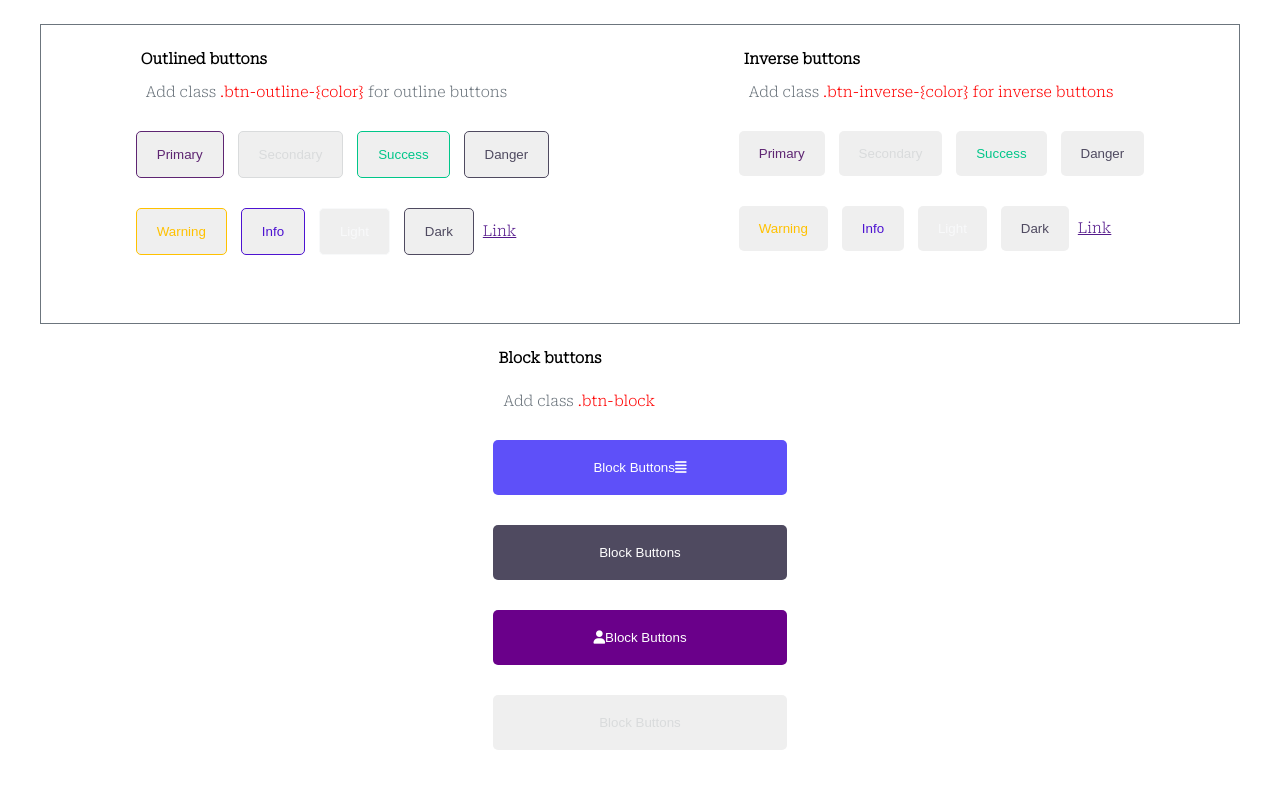
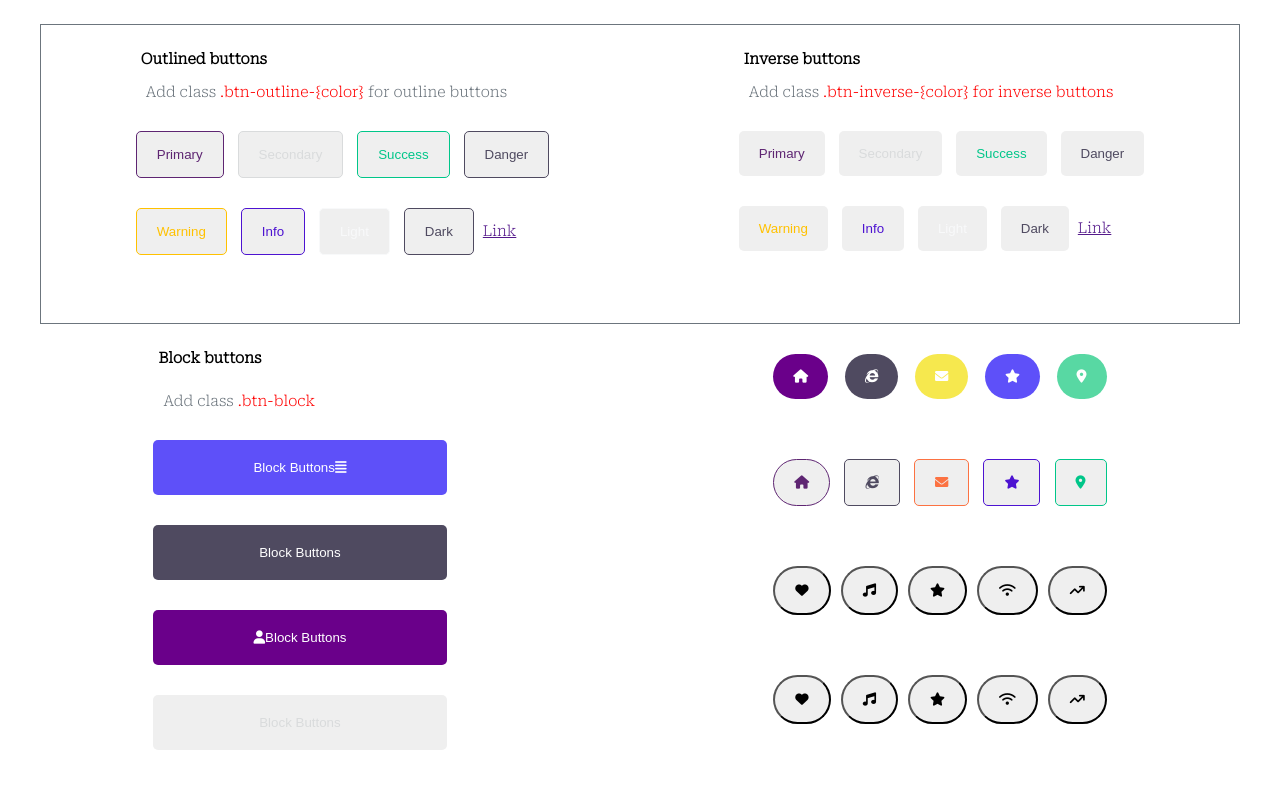
Before and after one commit to GulsenZalova/PragmatechFrontendProject, a plain HTML site: page UtilityClassesInCSS/index.html in a window 1280 px wide. Shown: the part 326-1124 px from the top of the page. Drawn offline with Linux system fonts and the light colour scheme.

Commit message:
button task update

```diff
--- a/UtilityClassesInCSS/CSS/common.css
+++ b/UtilityClassesInCSS/CSS/common.css
@@ -86,11 +86,11 @@ body{
     color: var(--white);
     background-color: var(--success);
 }
-.text_color_d{
+.text_color_danger{
     color: var(--danger);
     border: 1px solid var(--danger) ;
 }
-.text_color_d:hover{
+.text_color_danger:hover{
     color: var(--white);
     background-color: var(--danger);
 }
--- a/UtilityClassesInCSS/index.html
+++ b/UtilityClassesInCSS/index.html
@@ -93,6 +93,39 @@
         <button type="button" class="btn btn_white  border btn_primary  btn_padding_large btn_radius_small"><i class="fa-solid fa-user"></i>Block Buttons</button>
         <button type="button" class="btn btn_black  border text_color_s  btn_padding_large btn_radius_small">Block Buttons</button> <br>
     </div>
+
+
+
+    <div>
+        <div class="flex row justify_between btn_padding_small ">
+            <button class="btn btn_white border btn_primary btn_padding_small btn_radius_medium"><i class="fa-solid fa-house"></i></button>
+            <button class="btn btn_white border btn_dark btn_padding_small btn_radius_medium"><i class="fa-brands fa-internet-explorer"></i></button>
+            <button class="btn btn_white border btn_warning btn_padding_small btn_radius_medium"><i class="fa-solid fa-envelope"></i></button>
+            <button class="btn btn_white border btn_info btn_padding_small btn_radius_medium"><i class="fa-solid fa-star"></i></button>
+            <button class="btn btn_white border btn_success btn_padding_small btn_radius_medium"><i class="fa-solid fa-location-dot"></i></button>
+        </div>
+        <div class="flex row justify_between btn_padding_small " >
+            <button class="btn btn_padding_small text_color_p btn_radius_medium"><i class="fa-solid fa-house"></i></button>
+            <button class="btn btn_padding_small btn text_color_d btn_radius_small"><i class="fa-brands fa-internet-explorer"></i></button>
+            <button class="btn btn_padding_small text_color_danger  btn_radius_small"><i class="fa-solid fa-envelope"></i></button>
+            <button class="btn btn_padding_small text_color_i btn_radius_small"><i class="fa-solid fa-star"></i></button>
+            <button class="btn btn_padding_small btn text_color_su btn_radius_small"><i class="fa-solid fa-location-dot"></i></button>
+        </div>
+        <div class="flex row justify_between btn_padding_small " >
+            <button class="btn btn_padding_small btn_radius_medium"><i class="fa-solid fa-heart"></i></button>
+            <button class="btn btn_padding_small btn_radius_medium"><i class="fa-solid fa-music"></i></button>
+            <button class="btn btn_padding_small btn_radius_medium"><i class="fa-solid fa-star"></i></button>
+            <button class="btn btn_padding_small btn_radius_medium"><i class="fa-solid fa-wifi"></i></button>
+            <button class="btn btn_padding_small btn_radius_medium"><i class="fa-solid fa-arrow-trend-up"></i></button>
+        </div>
+        <div class="flex row justify_between btn_padding_small " >
+            <button class="btn btn_padding_small btn_radius_medium"><i class="fa-solid fa-heart"></i></button>
+            <button class="btn btn_padding_small btn_radius_medium"><i class="fa-solid fa-music"></i></button>
+            <button class="btn btn_padding_small btn_radius_medium"><i class="fa-solid fa-star"></i></button>
+            <button class="btn btn_padding_small btn_radius_medium"><i class="fa-solid fa-wifi"></i></button>
+            <button class="btn btn_padding_small btn_radius_medium"><i class="fa-solid fa-arrow-trend-up"></i></button>
+        </div>
+    </div>
      <!-- Block Button End-->
  </div>
 </body>
```
